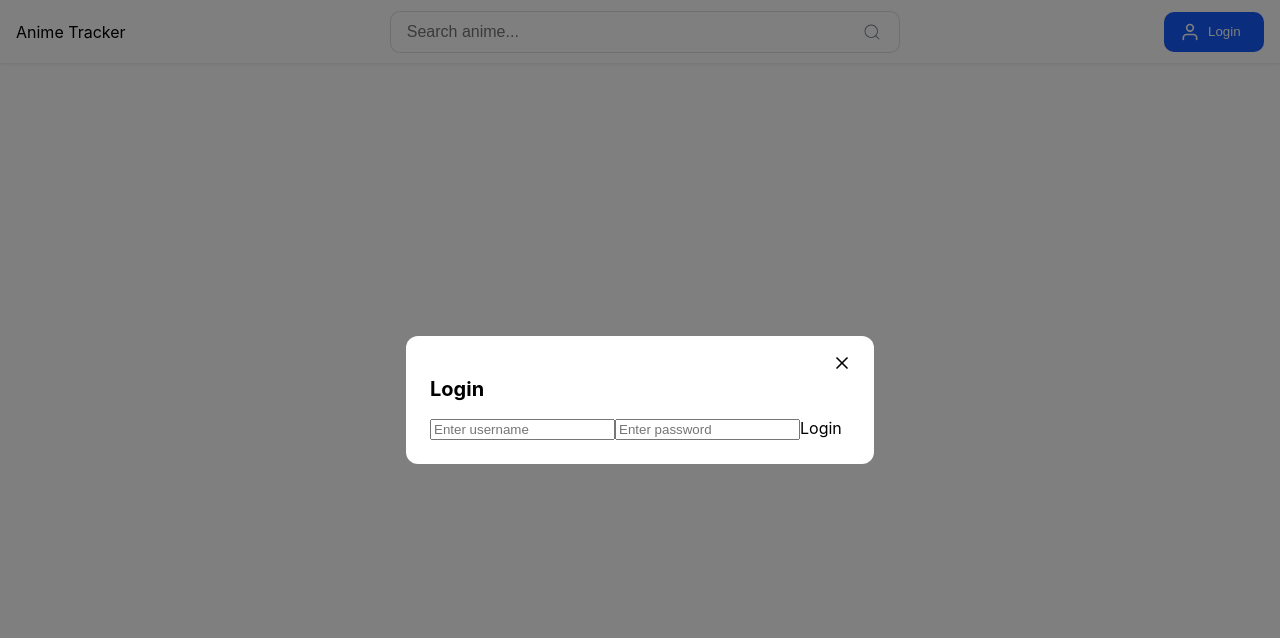
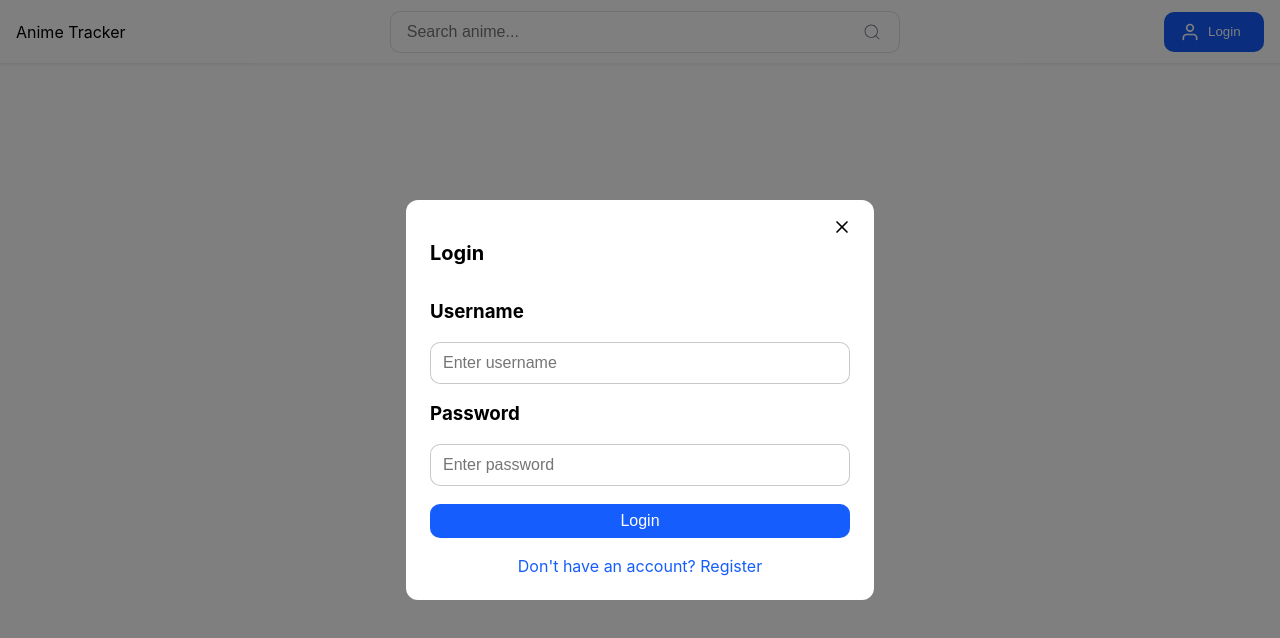
Before and after one commit to regiskim02/anime_project, a React (Create React App) app: page / in a window 1280 px wide. Both pictures are taken after a click on the button "Login". Shown: the top 638 px of the page. Built offline with nearby package versions, Linux system fonts and the light colour scheme.

Commit message:
LoginModal v1

```diff
--- a/src/components/LoginModal.js
+++ b/src/components/LoginModal.js
@@ -8,9 +8,52 @@ const Modal = styled.div`
     border-radius: 12px;
     padding: 24px;
     position: relative;
+    display: flex;
+    flex-direction: column;
 
     .login-title {
     font-size: 20px;
+    }
+
+    input {
+    widht: 400px;
+    height: 42px;
+    padding: 8px 12px;
+    border-radius: 10px;
+    border: 1px solid rgba(0, 0, 0, 0.21);
+    box-sizing: border-box;
+    font-size: 16px;
+    }
+
+    .login-button{
+    heihgt: 60px;
+    padding: 8px;
+    font-size: 16px;
+    color: white;
+    background-color: #155dfc;
+    margin-top: 18px;
+    box-sizing: border-box;
+    border-radius: 10px;
+    border: none;
+    }
+
+    .button-link {
+    margin-top: 18px;
+    background: none; /* Remove background color */
+    border: none; /* Remove border */
+    padding: 0; /* Remove padding */
+    color: #155dfc;; /* Set typical link color (blue) */
+    text-decoration: underline; /* Add underline like a link */
+    cursor: pointer; /* Change cursor to a hand icon on hover */
+    font-family: inherit; /* Inherit font from parent */
+    font-size: 16px;
+    text-decoration: none;
+    }
+
+    .button-link:hover,
+    .button-link:focus {
+    color: #0d58f9ff;
+    text-decoration: underline;
 
     }
 `;
@@ -42,11 +85,13 @@ function LoginModal({isOpen, onClose}) {
                     <FiX size={20}/>
                 </CloseButton>
                 <h2 className="login-title">Login</h2>
-
+                <h3>Username</h3>
                 <input placeholder="Enter username"></input>
+                <h3>Password</h3>
                 <input type="password" placeholder="Enter password"/>
 
-                <buttom>Login</buttom>
+                <button className="login-button">Login</button>
+                <button className="button-link">Don't have an account? Register</button>
             </Modal>
         </Backdrop>
     );
```
